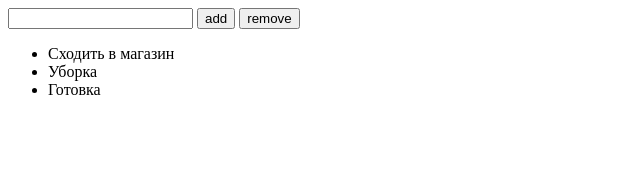
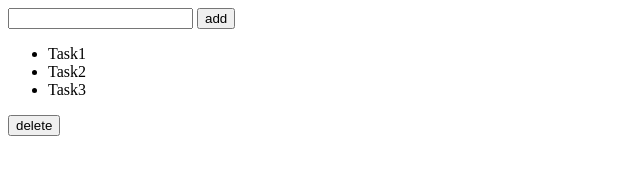
Before and after one commit to 2ne9dec/Task_04, a plain HTML site: page index.html in a window 1280 px wide. Shown: the whole page, without its empty margins (0-640 px from the left). Drawn offline with Linux system fonts and the light colour scheme.

Commit message:
task_04_1

```diff
--- a/index.html
+++ b/index.html
@@ -9,8 +9,9 @@
 
     <input type="text" class="input">
     <button id="add">add</button>
-    <button id="remove">remove</button>
+
     <ul id="ul"></ul>
+    <button id="remove">delete</button>
 
     <script src="./index.js"></script>
 </body>
--- a/index.js
+++ b/index.js
@@ -1,4 +1,4 @@
-let toDoList = ['Сходить в магазин', 'Уборка', 'Готовка'];
+let toDoList = ['Task1', 'Task2', 'Task3'];
 
 const input = document.querySelector('.input')
 const add = document.querySelector('#add');
@@ -6,16 +6,22 @@ const remove = document.querySelector('#remove');
 const ul = document.querySelector('#ul');
 
 for (let i = 0; i < toDoList.length; i++) {
+
     const li = document.createElement('li');
-    li.append([toDoList[i]]);
+    li.append(toDoList[i]);
     ul.append(li);
 };
+console.dir(ul)
 
-let resultAdd = () => {
+const resultAdd = () => {
     const li = document.createElement('li');
     li.textContent = input.value;
     ul.append(li);
-    toDoList.push(li.textContent)
+    toDoList.push(li.textContent);
 };
+add.addEventListener('click', resultAdd);
 
-add.addEventListener('click', resultAdd);
+
+for (let list of toDoList) {
+
+}
```
